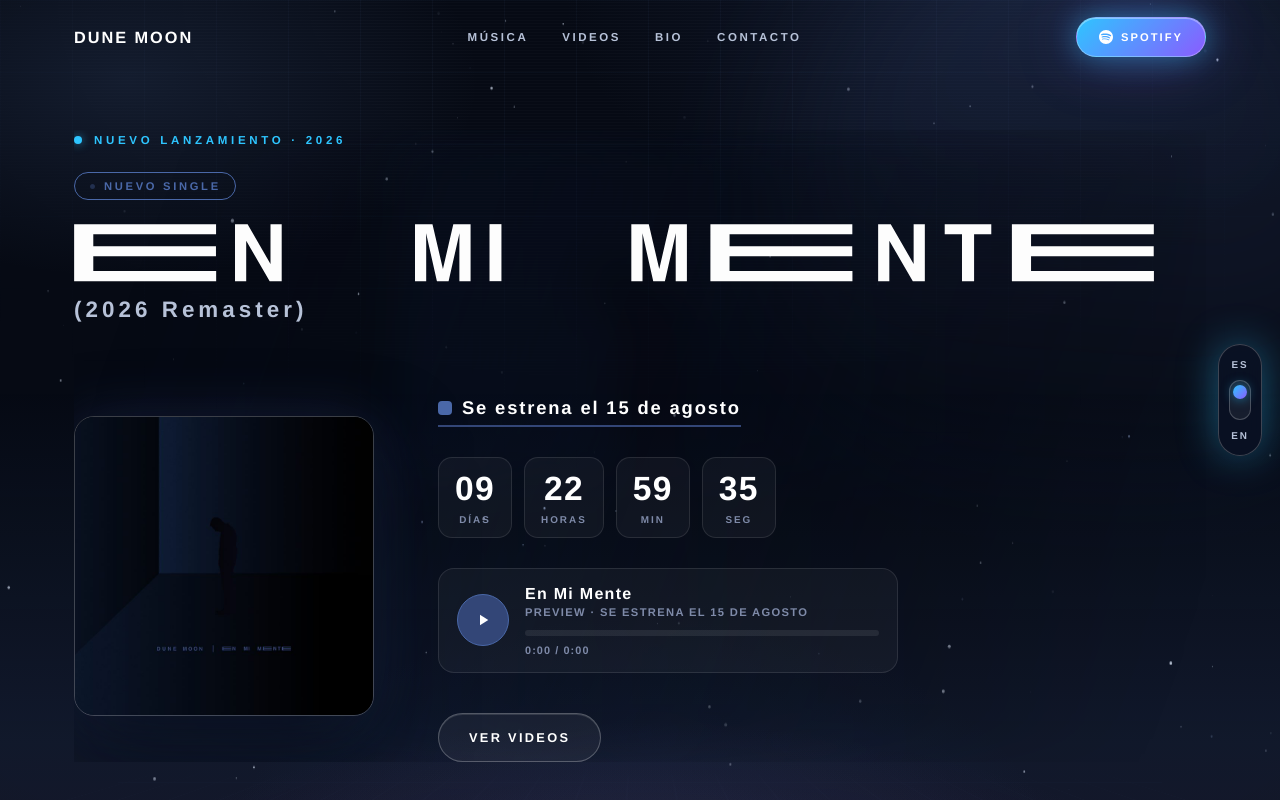
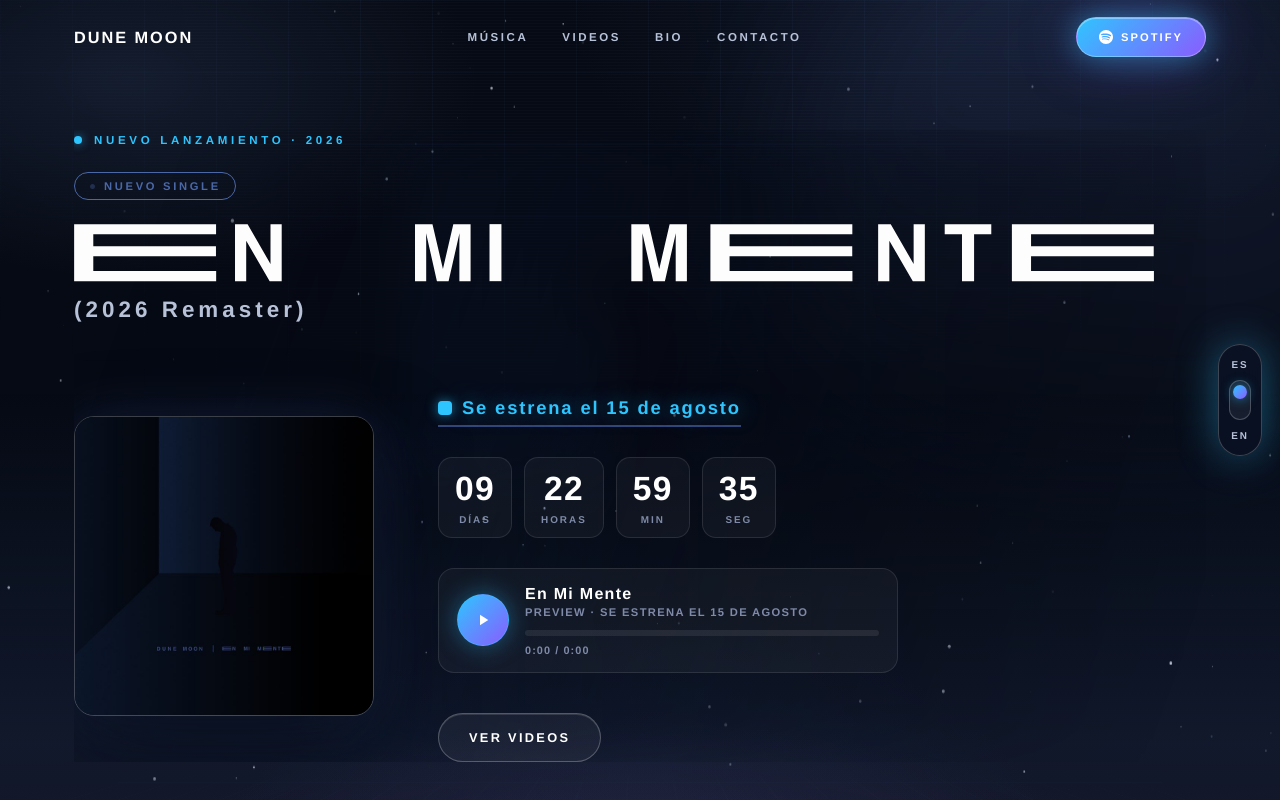
Before and after one commit to alejandrovelozvera-hash/dune-moon, a Next.js app: page / in a window 1280 px wide. Shown: the top 800 px of the page. Built offline with nearby package versions, Linux system fonts and the light colour scheme.

Commit message:
fecha de estreno y botón play del reproductor en cian

```diff
--- a/app/components.css
+++ b/app/components.css
@@ -485,7 +485,8 @@
   font-size: clamp(0.95rem, 1.8vw, 1.15rem);
   font-weight: 600;
   letter-spacing: 0.1em;
-  color: var(--text);
+  color: var(--cyan);
+  text-shadow: 0 0 20px rgba(46, 197, 255, 0.5);
   padding-bottom: 6px;
   border-bottom: 2px solid var(--navy);
 }
@@ -494,8 +495,9 @@
   content: "";
   width: 14px;
   height: 14px;
-  background: var(--navy-light);
+  background: var(--cyan);
   border-radius: 4px;
+  box-shadow: 0 0 12px rgba(46, 197, 255, 0.6);
   flex-shrink: 0;
 }
 
@@ -555,17 +557,18 @@
   width: 52px;
   height: 52px;
   border-radius: 50%;
-  border: 1px solid var(--navy-light);
-  background: var(--navy);
-  color: var(--text);
+  border: 1px solid rgba(46, 197, 255, 0.45);
+  background: linear-gradient(135deg, var(--cyan), var(--violet));
+  color: #ffffff;
+  box-shadow: 0 0 24px rgba(46, 197, 255, 0.4);
   cursor: pointer;
   transition: transform 0.3s var(--ease), box-shadow 0.3s var(--ease), background 0.3s var(--ease);
 }
 
 .audio-preview__play:hover {
   transform: scale(1.06);
-  background: var(--navy-light);
-  box-shadow: 0 0 0 6px rgba(74, 104, 168, 0.15), 0 0 24px rgba(74, 104, 168, 0.35);
+  background: linear-gradient(135deg, #56d6ff 0%, #a279ff 100%);
+  box-shadow: 0 0 0 6px rgba(46, 197, 255, 0.15), 0 0 34px rgba(46, 197, 255, 0.55);
 }
 
 .audio-preview__body {
```
